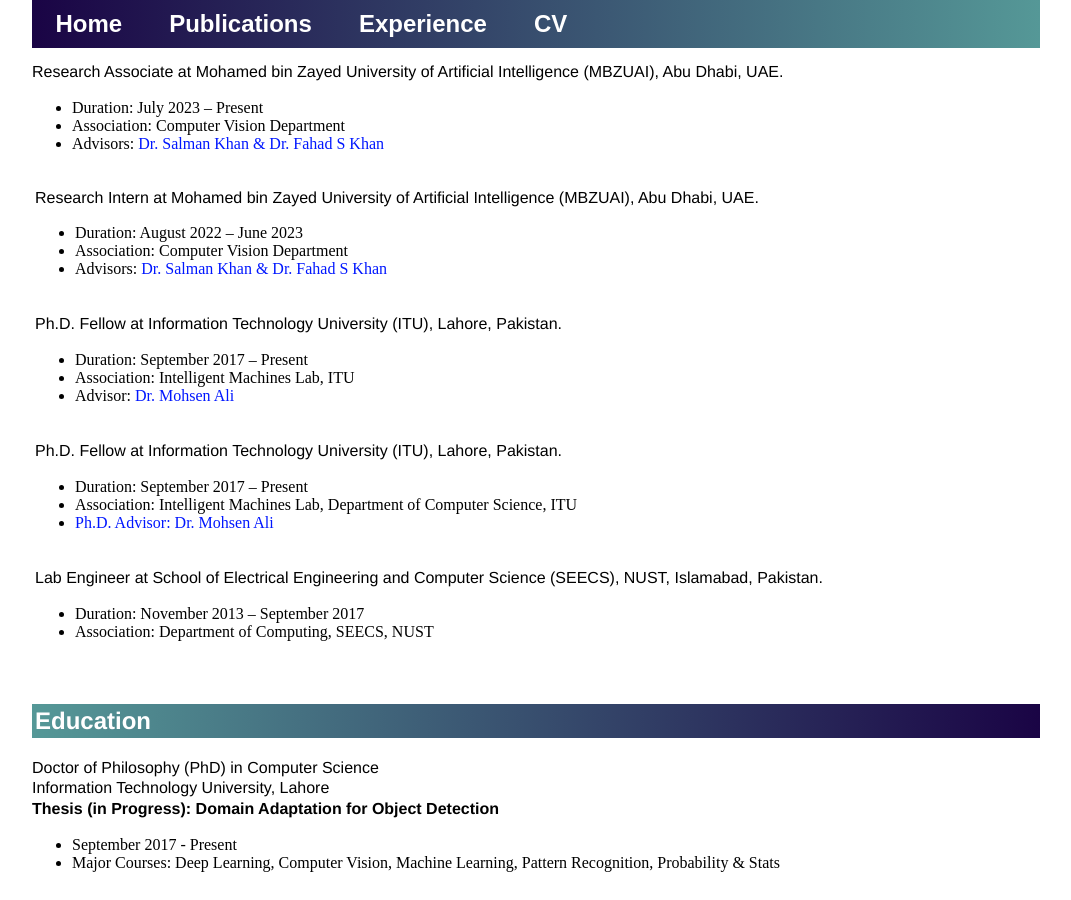
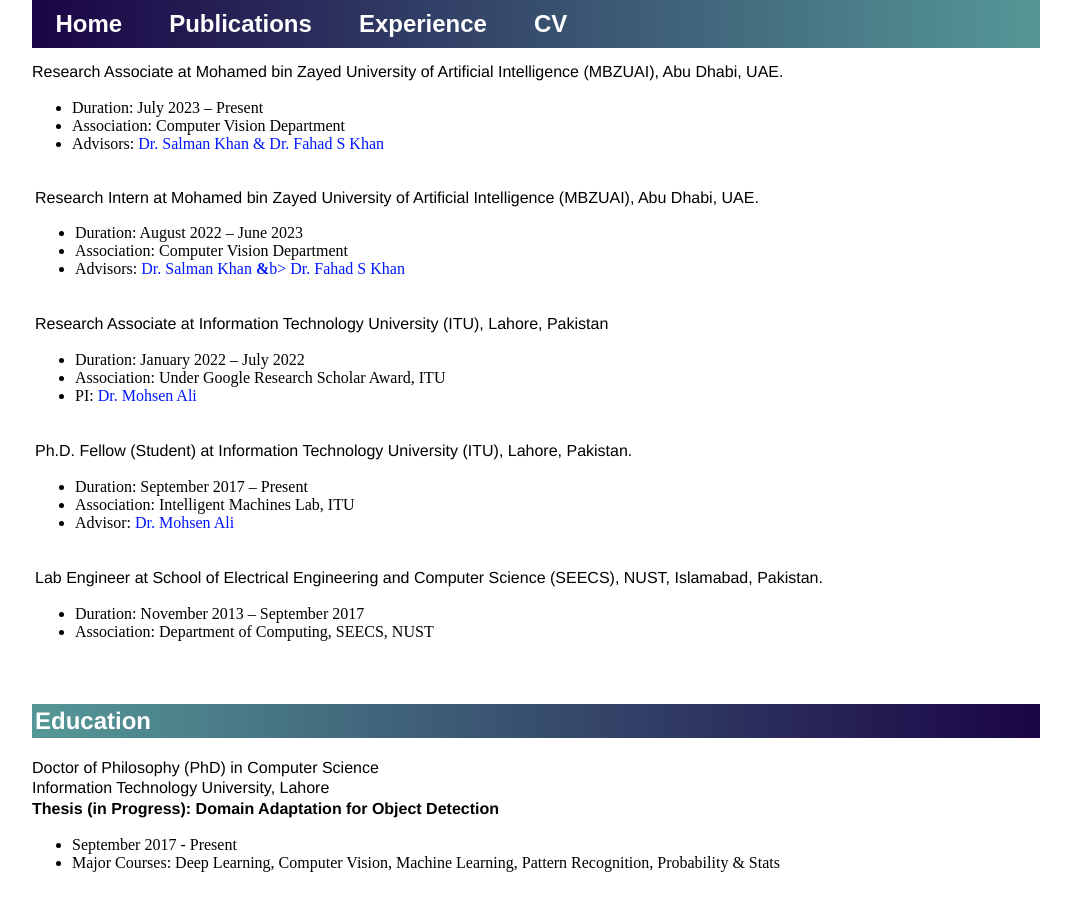
Before and after one commit to akhtarvision/akhtarvision.github.io, a Jekyll site: the page built from index.html, in a window 1280 px wide and 900 px high, scrolled down 961 px. Shown: the whole window, without its empty margins (104-1175 px from the left). Built offline with Jekyll 4.4.1, drawn with Linux system fonts in a browser that asks for light colours.

Commit message:
Update index.html

```diff
--- a/index.html
+++ b/index.html
@@ -124,36 +124,38 @@
 				<li>Duration: August 2022 – June 2023</li>
 				<li>Association: Computer Vision Department</li>
 				<li>Advisors:<a href="https://scholar.google.es/citations?user=M59O9lkAAAAJ"> Dr. Salman Khan
-					&
+					<b>&</b>b>
 					<a href="https://scholar.google.com/citations?user=zvaeYnUAAAAJ&hl=en"> Dr. Fahad S Khan</a></li>
 				</ul>
 </p>
+
+	<tr>
+<!-- <td> <br></td> -->
+<td>
+	<p>
+Research Associate at Information Technology University (ITU), Lahore, Pakistan
+	 <ul class="contacts">
+				<li>Duration: January 2022 – July 2022</li>
+				<li>Association: Under Google Research Scholar Award, ITU</li>
+				<li>PI:<a href="https://scholar.google.com/citations?user=59ISSCEAAAAJ&hl=en"> Dr. Mohsen Ali
+				</ul>
+</p>
+
 <tr>
 <!-- <td> <br></td> -->
 <td>
 	<p>
-Ph.D. Fellow at Information Technology University (ITU), Lahore, Pakistan.
+Ph.D. Fellow (Student) at Information Technology University (ITU), Lahore, Pakistan.
 	 <ul class="contacts">
 				<li>Duration: September 2017 – Present</li>
 				<li>Association: Intelligent Machines Lab, ITU</li>
-				<li>Advisor: <a href="http://im.itu.edu.pk/people/">Dr. Mohsen Ali</a></li>
+				<li>Advisor: <a href="https://scholar.google.com/citations?user=59ISSCEAAAAJ&hl=en">Dr. Mohsen Ali</a></li>
 				</ul>
 </p>
 <tr>
 <!-- <td> <br></td> -->
 <td>
 
-	<p>
-Ph.D. Fellow at Information Technology University (ITU), Lahore, Pakistan.
-	 <ul class="contacts">
-				<li>Duration: September 2017 – Present</li>
-				<li>Association: Intelligent Machines Lab, Department of Computer Science, ITU</li>
-				<li><a href="http://im.itu.edu.pk/people/">Ph.D. Advisor: Dr. Mohsen Ali</a></li>
-				</ul>
-</p>
-<tr>
-<!-- <td> <br></td> -->
-<td>
 <p>
 Lab Engineer at School of Electrical Engineering and Computer Science (SEECS), NUST, Islamabad, Pakistan.
 	 <ul class="contacts">
```
